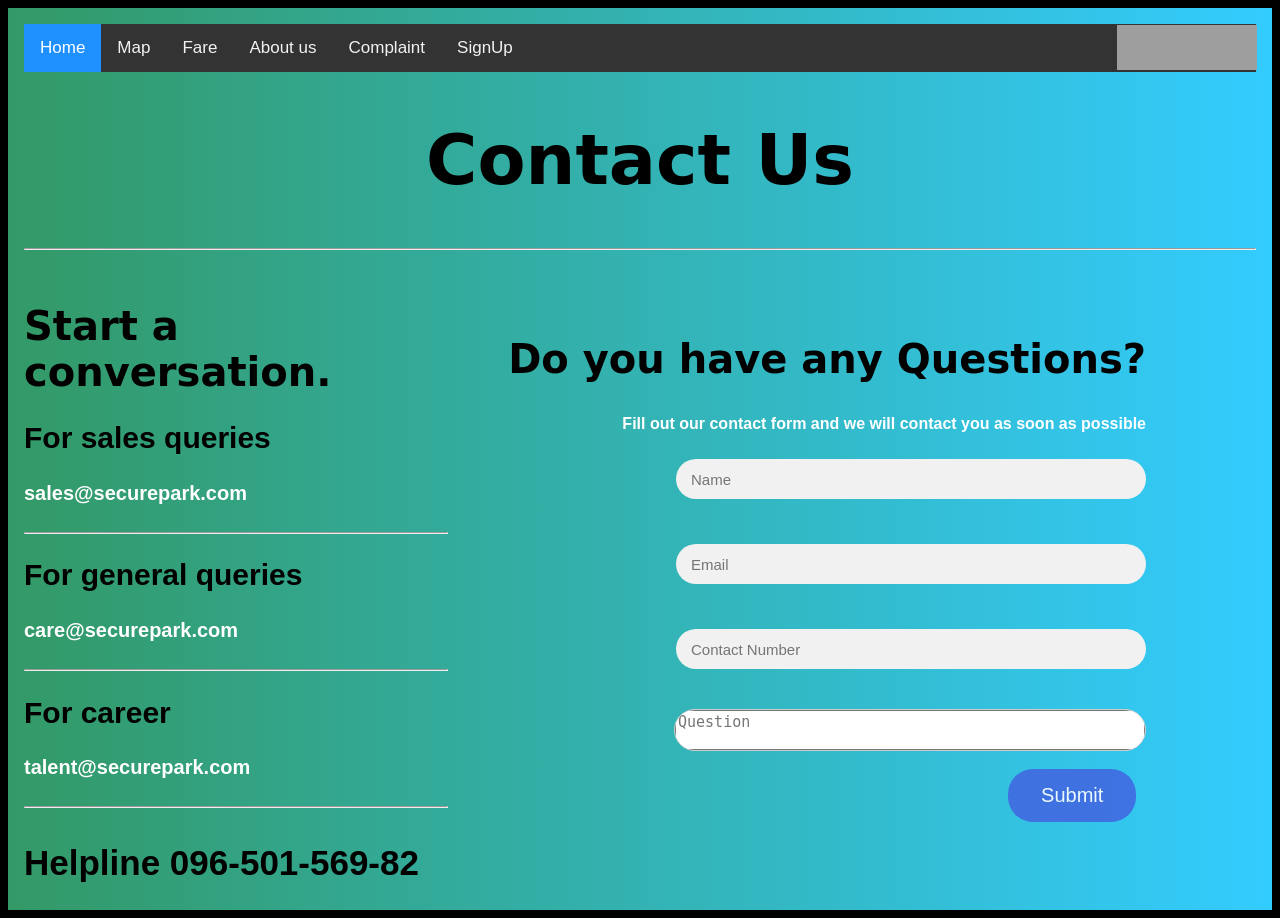
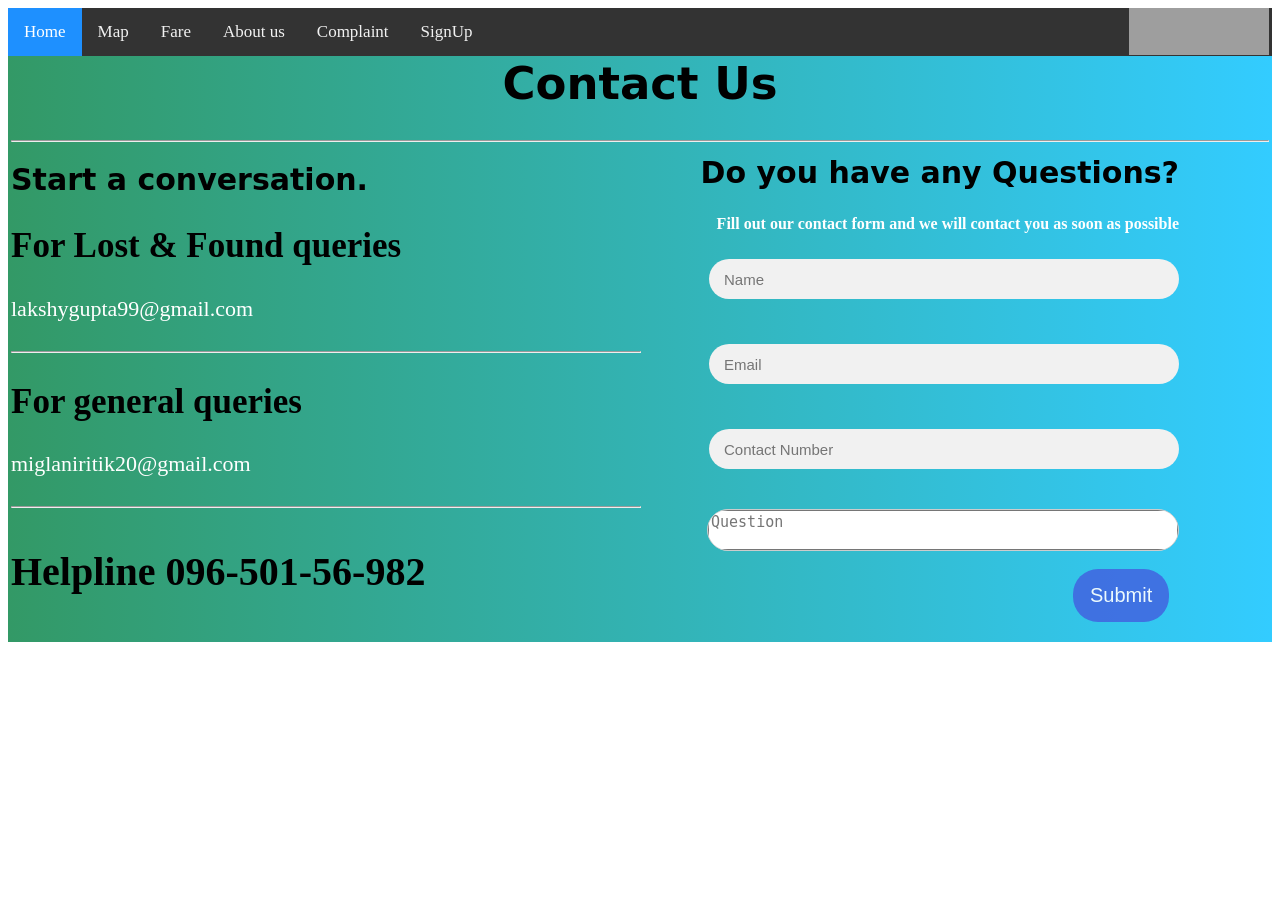
Before and after one commit to lakshygupta/SecurePark-Parking-Booking, a Django app: page /contactus/ in a window 1280 px wide. After the commit the page ends 642 px from the top, so only its background shows below. Run offline with Django 3.2, Linux system fonts and the light colour scheme; grey boxes are pictures that could not be loaded.

Commit message:
first commit

```diff
--- a/inhouse/settings.py
+++ b/inhouse/settings.py
@@ -106,7 +106,7 @@ AUTH_PASSWORD_VALIDATORS = [
 
 LANGUAGE_CODE = 'en-us'
 
-TIME_ZONE = 'UTC'
+TIME_ZONE = 'Asia/Kolkata'
 
 USE_I18N = True
 
--- a/parking/templates/contactus.html
+++ b/parking/templates/contactus.html
@@ -1,27 +1,30 @@
 <html>
 <head>
-    <title>Contact Us</title>
 <meta charset="utf-8">
 <meta name="viewport" content="width=device-width, initial-scale=1, shrink-to-fit=no">
 <style>
 
 body {
-	font-family: Arial, Helvetica, sans-serif;
-    background-color: black;
+	font-family:default-ui;
+	max-width: 100%;
+	height: 100%;
+    overflow-y: hidden;
 }
 
 .container {
 	text-align:right;
 	margin-left:60px;
-	margin-right:110px;
+	margin-right:90px;
 	color: white;
 	position:relative;
 	float:right;
+	margin-top: -32px;
 }
 
 .topnav {
   overflow: hidden;
   background-color: #333;
+  top: 100%;
 }
 
 .topnav a {
@@ -31,6 +34,7 @@ body {
   padding: 14px 16px;
   text-decoration: none;
   font-size: 17px;
+  top:100%;
 }
 
 .topnav a:hover {
@@ -42,18 +46,18 @@ body {
   background-color: #1E90FF;
   color: white;
 }
-
 .topright {
   position: absolute;
-  top: 6px;
-  right: -300px;
+  top: 4px;
+  right: -200px;
   font-size: 5px;
 }
+
 sales {
 	text-align:left;
-	margin-top:170px;
+	margin-top:150px;
 	margin-right:50px;
-	margin-left:450x;
+	margin-left:440x;
 	padding-left:90px;
 	color:white;
 }
@@ -83,17 +87,18 @@ input[type=text], input[type=password] , input[type=number] , input[type=date],
   opacity: 1;
 }
 
+
 .bg-color {
-  padding: 16px;
+  padding: 3px;
   background-color: green;
   /*background: #344761;*/
   background:  linear-gradient(to left, #33ccff 0%, #339966 100%);
-  height: 870px;
+  height: 580px;
 }
 .topbw {
   position: absolute;
-  top: 25px;
-  right: 23px;
+  top: 8px;
+  right: 11px;
   font-size: 1px;
 }
 .selectWrapper{
@@ -107,7 +112,7 @@ display:inline-block;
 </style>
 </head>
 <body>
-<div class="bg-color">
+
 <div class="topnav">
   <a class="active" href="/">Home</a>
   <a href="/maps">Map</a>
@@ -115,14 +120,14 @@ display:inline-block;
     <a href="/aboutus">About us</a>
     <a href="/complaint">Complaint</a>
   <a href="/signup/">SignUp</a>
-  <a><div class="topbw"><img src="https://i.ibb.co/SsDM6pc/securepark.png" width="140" height="45"></div></a>
+  <a><div class="topbw"><img src="https://i.ibb.co/SsDM6pc/securepark.png" width="140" height="47"></div></a>
 </div>
-<h1 style="color:white; font-size:70px; text-align:center;color:black;font-family:cursive;">Contact Us</h1>
-<hr>
-<br>
+<div class="bg-color">
+<h1 style="color:white; font-size:45px; text-align:center;color:black;font-family:cursive; margin-top:-2px;">Contact Us</h1>
+    <hr>
 <div class="sales">
  <div class="container">
-  <h2 style="text-align:center; font-size:40px;color:black;font-family:cursive;">Do you have any Questions?</h2>
+  <h2 style="text-align:center; font-size:30px;color:black;font-family:cursive;">Do you have any Questions?</h2>
   <h4>Fill out our contact form and we will contact you as soon as possible</h4>
   <form action="/contactus/" method="post">
   {% csrf_token %}
@@ -130,7 +135,7 @@ display:inline-block;
    <input type="text" class="form-control" name="name" id="name" placeholder="Name" style="font-size:15px; height:40px; width:470px;"><br><br>
   </div>
   <div class="form-group">
-   <input type="email" class="form-control" name="mail" id="mail" placeholder="Email" style="font-size:15px; height:40px; width:470px;"><br><br>
+   <input type="email" class="form-control" name="email" id="email" placeholder="Email" style="font-size:15px; height:40px; width:470px;"><br><br>
   </div>
   <div class="form-group">
    <input type="text" class="form-control" name="contactno" id="contactno" placeholder="Contact Number" style="font-size:15px; height:40px; width:470px;"><br><br>
@@ -143,21 +148,17 @@ display:inline-block;
 
 </form>
  </div>
-<h1 style="color:white; font-size:40px;color:black;font-family:cursive;">Start a conversation.</h1>
+<h1 style="color:white; font-size:30px;color:black;font-family:cursive;">Start a conversation.</h1>
 
-<h2 style="color:black;font-size:30px;">For sales queries</h2>
-<h4 style="color:white;font-size:20px;">sales@securepark.com</h4>
+<h2 style="color:black;font-size:35px;">For Lost & Found queries</h2>
+<h4 style="color:white;font-size:22px;font-weight:15">lakshygupta99@gmail.com</h4>
 <hr style="margin-right:500px; float:center;">
 
-<h2 style="color:black;font-size:30px;">For general queries</h2>
-<h4 style="color:white;font-size:20px;">care@securepark.com</h4>
+<h2 style="color:black;font-size:35px;">For general queries</h2>
+<h4 style="color:white;font-size:22px;font-weight:15">miglaniritik20@gmail.com</h4>
 <hr>
 
-<h2 style="color:black;font-size:30px;">For career</h2>
-<h4 style="color:white;font-size:20px;">talent@securepark.com</h4>
-<hr>
-
-<h3 style="color:black;font-size:35px;">Helpline 096-501-569-82</h3>
+<h3 style="color:black;font-size:40px;">Helpline 096-501-56-982</h3>
 </div>
 </div>
 </body>
```
Also changed, not shown: parking/templates/aboutus.html (+33 -48 lines), parking/templates/vehicleexit.html (+11 -12 lines), db.sqlite3.
